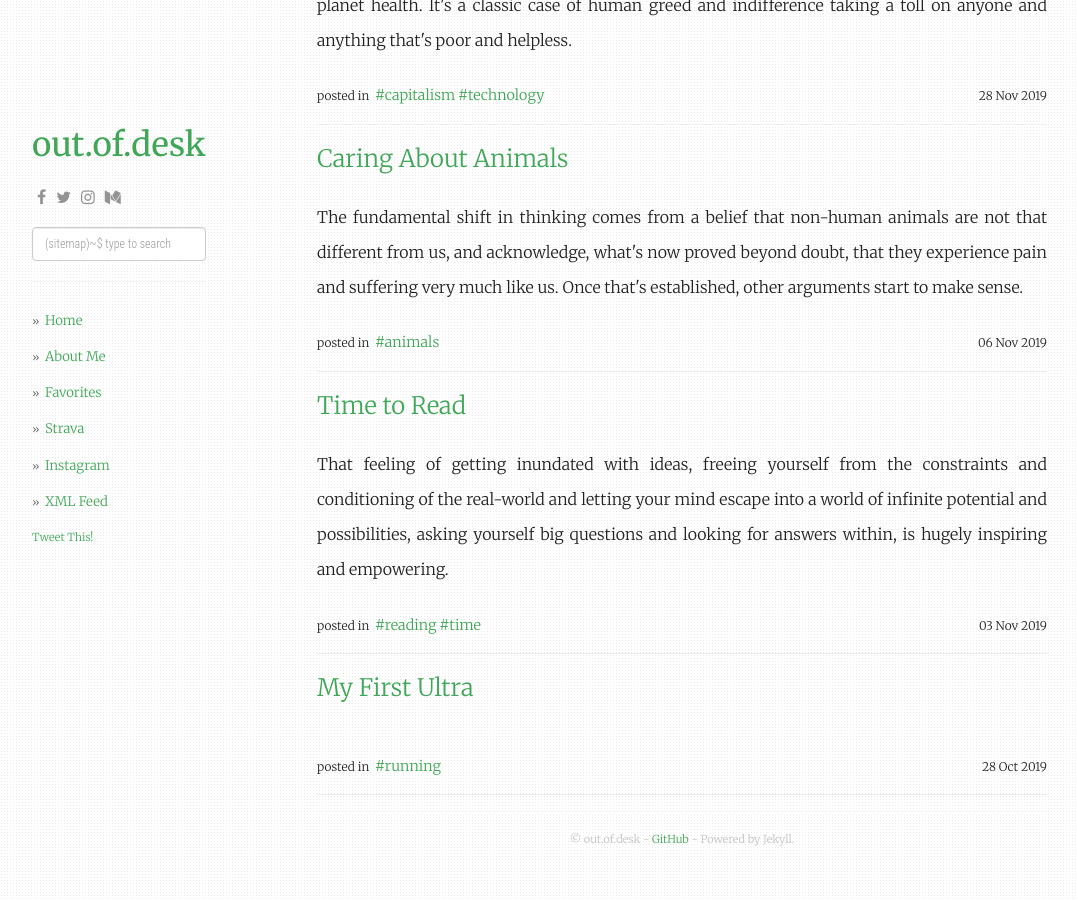
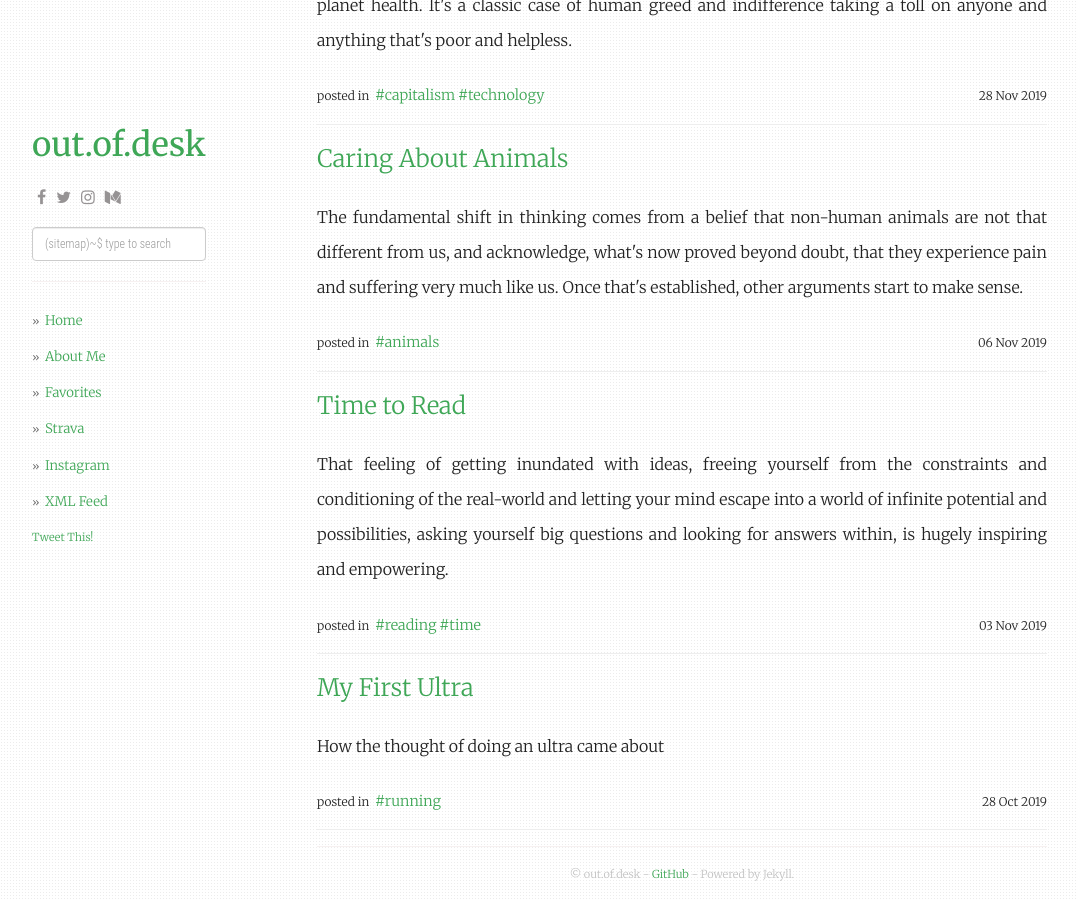
Before and after one commit to outofdesk/outofdesk.github.io, a Jekyll site: the page built from index.html, in a window 1280 px wide and 900 px high, scrolled down 1688 px. Shown: the whole window, without its empty margins (53-1131 px from the left). Built offline with Jekyll 4.4.1, drawn with Linux system fonts in a browser that asks for light colours; nearby versions of some CDN libraries; the list of posts is cut into pages by our own code; comment, search, counter and statistics services are not loaded.

Commit message:
update ultra

```diff
--- a/_posts/2019-10-28-my-first-ultra.md
+++ b/_posts/2019-10-28-my-first-ultra.md
@@ -3,7 +3,7 @@ layout: post
 title:  "My First Ultra"
 date:   2019-10-28 00:00:00 -0700
 categories: [running]
-description: ""
+description: "How the thought of doing an ultra came about"
 image: "my-first-ultra/the-race.png"
 ---
 It was in July this year that I went on a long bike ride with one of my friends. It was an annual race up in Colorado, the land of the *fourteeners*, as they are called, the mountain peaks that stand above 14000 ft from sea level. It was the longest ride I had ever done in a single day and it wasn't a flat one. It took us over three mountain passes, and so the event was aptly called the "Triple Bypass". That feeling you get after challenging yourself, after pushing yourself to do something that you haven't done before, is special. It has a dual nature to it; it humbles you and at the same time instills confidence and courage in you. Humility comes from knowing the struggle of pursuing hard things, confidence and courage come from knowing that you possess the discipline and drive to keep at it and emerge a little bit better.
```
Also changed, not shown: 4 other files.
